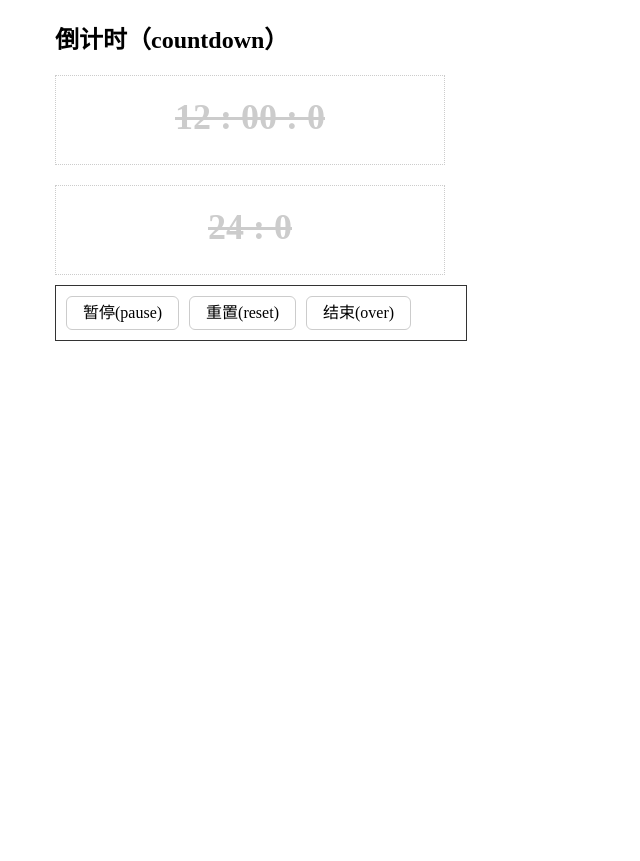
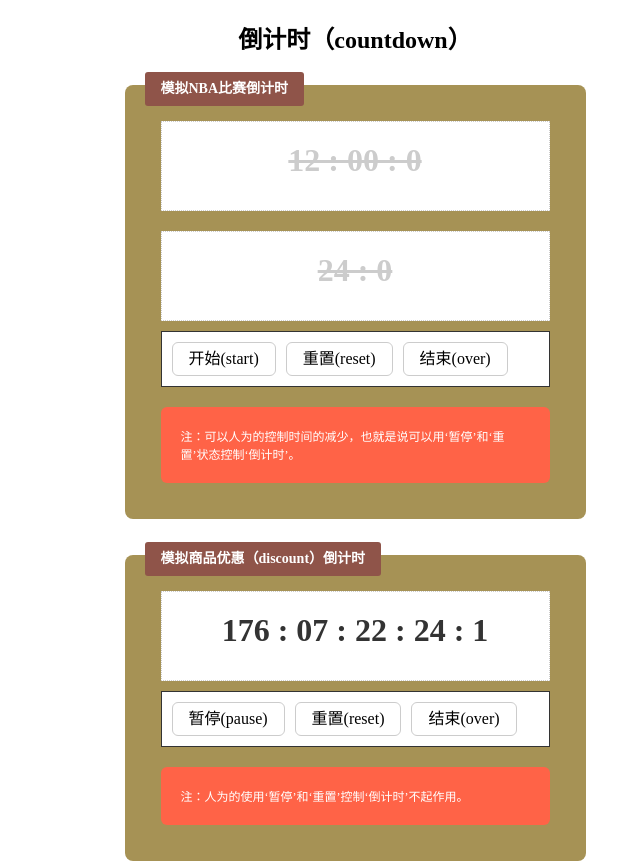
Before and after one commit to lvzhenbang/countdown, a plain HTML site: page index.html in a window 1280 px wide. Shown: the whole page, without its empty margins (285-925 px from the left). Before the commit the page ends 800 px from the top, so only its background shows below. Drawn offline with Linux system fonts and the light colour scheme.

Commit message:
add: demo

```diff
--- a/index.html
+++ b/index.html
@@ -6,28 +6,66 @@
   <meta http-equiv="X-UA-Compatible" content="ie=edge">
   <title>countdown</title>
   <style>
+    * {
+      box-sizing: border-box;
+    }
+
     html,body {
       margin: 0;
       padding: 0;
       width: 100%;
-      height: 100%;
-      overflow: hidden;
+      height: auto;
     }
 
+
     .main {
-      width: 600px;
-      margin: 0 auto;
+      display: flex;
+      flex-direction: column;
+      justify-content: center;
+      align-items: center;
     }
+
+    .title {
+      text-align: center;
+      margin-bottom: 30px;
+    }
+
+    .block {
+      position: relative;
+      display: inline-block;
+      width: 461px;
+      padding: 36px;
+      border-radius: 8px;
+      background-color: #a69255;
+    }
+
+    .block+.block {
+      margin-top: 36px;
+    }
+
+    .block-name {
+      position: absolute;
+      top: -13px;
+      left: 20px;
+      display: inline-block;
+      padding: 10px 16px;
+      font: 14px/14px '';
+      color: #fff;
+      font-weight: bolder;
+      background-color: #8f5449;
+      border-radius: 3px;
+    }
+
     .countdown {
-      width: 390px;
       height: 90px;
       padding: 20px;
       box-sizing: border-box;
-      font-size: 36px;
+      font-size: 32px;
       font-weight: bolder;
       color: #333333;
       text-align: center;
       border: 1px dotted #ccc;
+      background-color: #fff;
     }
 
     .countdown.disabled {
@@ -41,11 +79,11 @@
 
     .coutdown-op {
       display: flex;
-      width: 390px;
       padding: 10px;
       margin-top: 10px;
       border: 1px solid #333;
       text-align: center;
+      background-color: #fff;
     }
 
     .btn {
@@ -65,18 +103,46 @@
     .btn+.btn {
       margin-left: 10px;
     }
+
+    .tip {
+      padding: 20px;
+      margin-top: 20px;
+      border-radius: 6px;
+      background-color: tomato;
+      font-style: intalic;
+      font-size: 12px;
+      color: #fff;
+    }
   </style>
 </head>
 <body>
   <div class="main">
-    <h2>倒计时（countdown）</h2>
+    <h2 class="title">倒计时（countdown）</h2>
+    <div class="block nba">
+        <div class="block-name">模拟NBA比赛倒计时</div>
         <div class="countdown countdown1"></div>
         <div class="countdown countdown2"></div>
+
+        <div class="coutdown-op">
+          <div class="btn pause-play">开始(start)</div>
+          <div class="btn reset">重置(reset)</div>
+          <div class="btn end">结束(over)</div>
+        </div>
+
+        <div class="tip">注：可以人为的控制时间的减少，也就是说可以用‘暂停’和‘重置’状态控制‘倒计时’。</div>
+    </div>
+
+    <div class="block shop">
+        <div class="block-name">模拟商品优惠（discount）倒计时</div>
+        <div class="countdown countdown3"></div>
 
         <div class="coutdown-op">
           <div class="btn pause-play">暂停(pause)</div>
           <div class="btn reset">重置(reset)</div>
           <div class="btn end">结束(over)</div>
+        </div>
+
+        <div class="tip">注：人为的使用‘暂停’和‘重置’控制‘倒计时’不起作用。</div>
     </div>
   </div>
 
@@ -105,12 +171,20 @@
       fixed: true,
     });
 
-    const elPausePlay = document.querySelector('.btn.pause-play');
-    const elEnd = document.querySelector('.btn.end');
-    const elReset= document.querySelector('.btn.reset');
+    let countdown3 = new countDown('.countdown3', {
+      endTime: '2020-1-1 16:29:23 999',
+      format: 'd : h : m : S : s'
+    });
+
+    const elNbaPausePlay = document.querySelector('.nba .btn.pause-play');
+    const elNbaEnd = document.querySelector('.nba .btn.end');
+    const elNbaReset= document.querySelector('.nba .btn.reset');
+    const elShopPausePlay = document.querySelector('.shop .btn.pause-play');
+    const elShopEnd = document.querySelector('.shop .btn.end');
+    const elShopReset= document.querySelector('.shop .btn.reset');
 
     var flag = false;
-    elPausePlay.addEventListener('click', function() {
+    elNbaPausePlay.addEventListener('click', function() {
       if (!flag) {
         countdown1.start();
         countdown2.start();
@@ -124,15 +198,37 @@
       }
     });
 
-    elEnd.addEventListener('click', function() {
+    elNbaEnd.addEventListener('click', function() {
       countdown1.pause();
       countdown2.end();
     });
 
 
-    elReset.addEventListener('click', function() {
+    elNbaReset.addEventListener('click', function() {
       countdown1.pause();
       countdown2.reset();
+    });
+
+    var flag2 = true;
+    elShopPausePlay.addEventListener('click', function() {
+      if (!flag2) {
+        countdown3.start();
+        flag2 = !flag2;
+        this.innerText = '开始(start)';
+      } else {
+        countdown3.pause();
+        flag2 = !flag2;
+        this.innerText = '暂停(pause)';
+      }
+    });
+
+    elShopEnd.addEventListener('click', function() {
+      countdown3.end();
+    });
+
+
+    elShopReset.addEventListener('click', function() {
+      countdown3.reset();
     });
   </script>
 </body>
```
Lines whose indentation alone changed are shown as unchanged.
